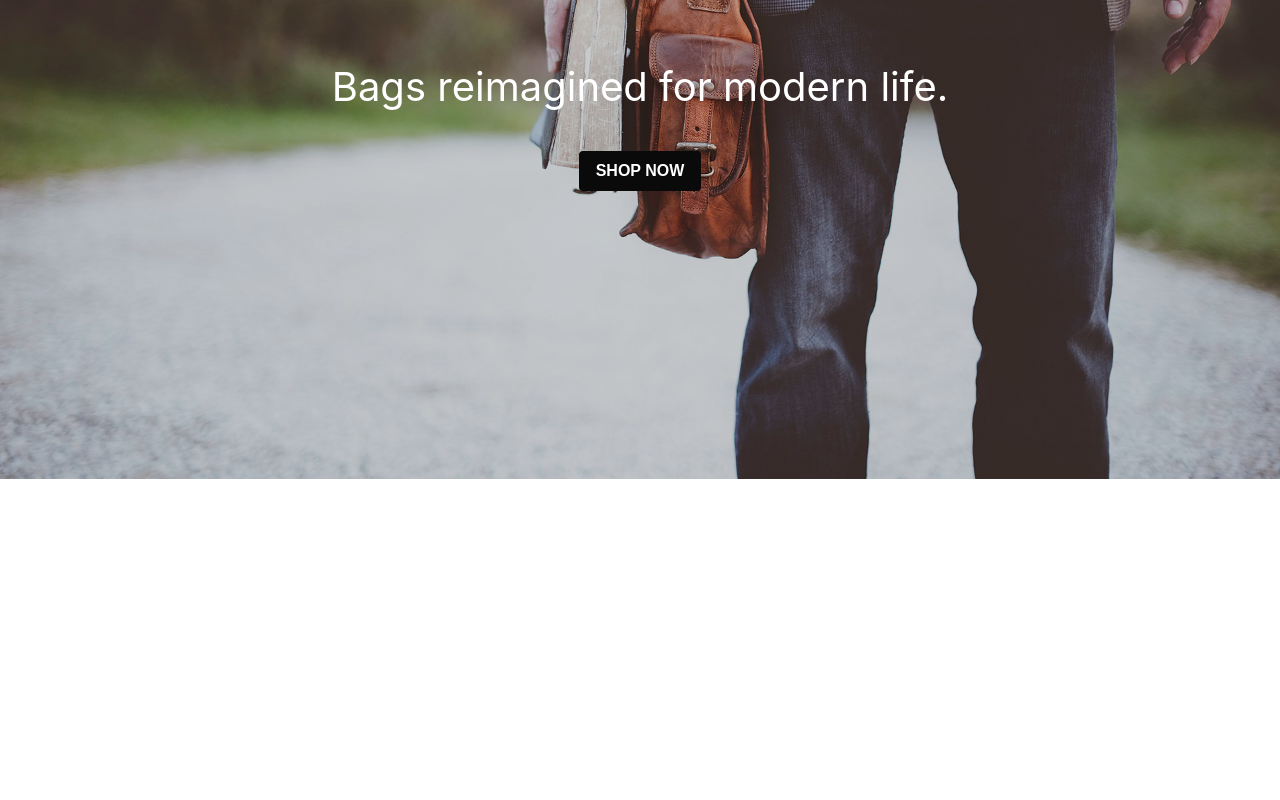
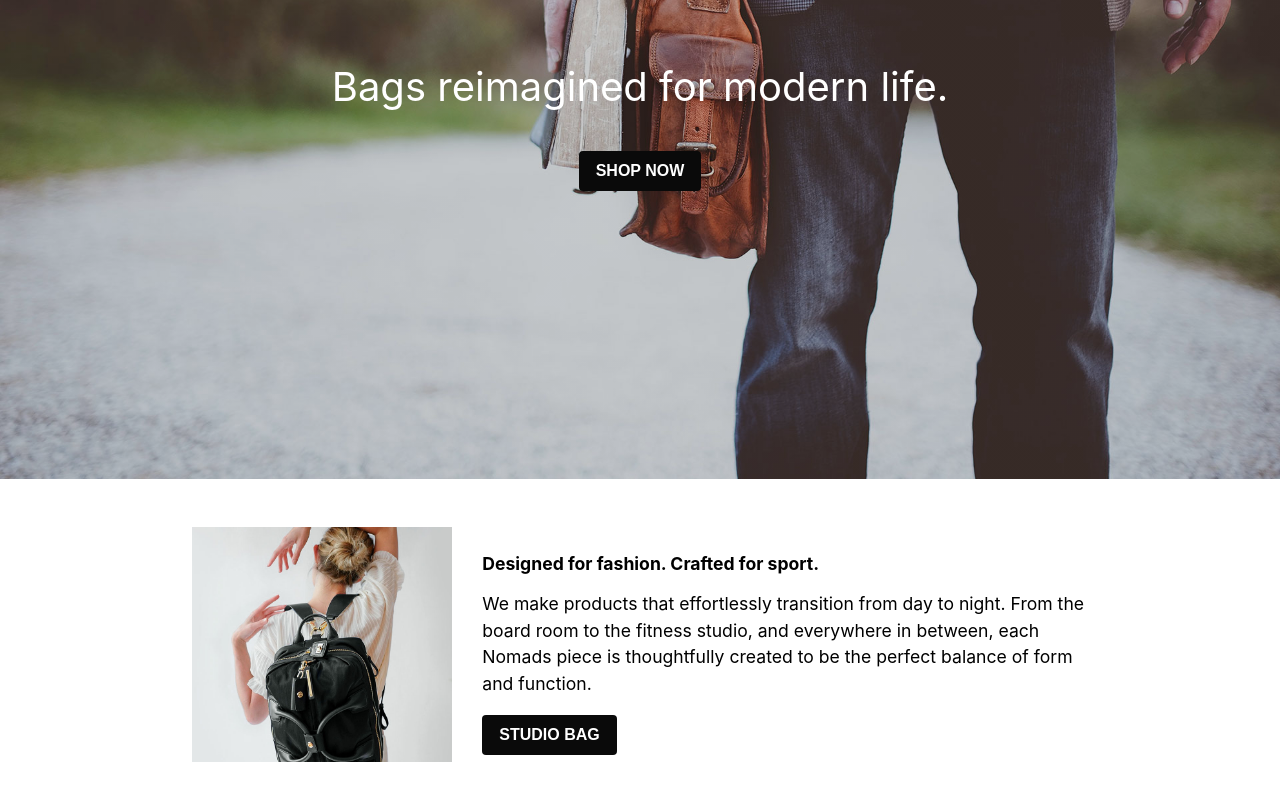
Before and after one commit to raynoel/stripe, a React (Create React App) app in the folder frontend/: page / in a window 1280 px wide. Shown: the part 332-1132 px from the top of the page. Before the commit the page ends 811 px from the top, so only its background shows below. Built offline with nearby package versions, Linux system fonts and the light colour scheme; the HTML template or start-up script is replaced by a standard one.

Commit message:
0208 Ajout Main-section

```diff
--- a/frontend/package.json
+++ b/frontend/package.json
@@ -10,7 +10,7 @@
     "node-sass": "^7.0.1",
     "react": "^17.0.2",
     "react-dom": "^17.0.2",
-    "react-router-dom": "^6.2.1",
+    "react-router-dom": "5.2.0",
     "react-scripts": "5.0.0",
     "web-vitals": "^2.1.4"
   },
--- a/frontend/src/App.js
+++ b/frontend/src/App.js
@@ -1,12 +1,14 @@
 import Header from './components/header/header.jsx'
 import Hero from './components/hero/hero.jsx'
+import MainSection from './components/main-section/main-section.jsx'
 import './App.scss';
 
 function App() {
   return (
     <div className="App">
-    <Header />
-    <Hero />
+      <Header />
+      <Hero />
+      <MainSection />
     </div>
   );
 }
--- /dev/null
+++ b/frontend/src/components/main-section/main-section.jsx
@@ -0,0 +1,31 @@
+// Affiche un rectangle qui couvre environ 50% de la hauteur de la page et contenat un produit vedette
+// Affiche une photo a gauche et un titre + légende + bouton à droite
+import React from 'react';
+import { withRouter } from 'react-router-dom';
+import studioBag from '../../assets/studio-bag.jpg';
+import './main-section.scss';
+
+const MainSection = ({ history }) => {
+  return (
+    <div className='main-section-container'>
+      <div className='main-section-middle'>
+        {/* image dans la case de gauche */}
+        <div className='ms-m-image'>
+          <img src={studioBag} alt='studio bag'/>
+        </div>
+        {/*  titre + légende + bouton  */}
+        <div className='ms-m-description'>
+          <h2>Designed for fashion. Crafted for sport.</h2>
+          <p>We make products that effortlessly transition from day to night.
+            From the board room to the fitness studio, and everywhere in between,
+            each Nomads piece is thoughtfully created to be the perfect balance of
+            form and function.
+          </p>
+          <button className='button is-black' id='shop-now' onClick={()=> history.push('/product/1')}>STUDIO BAG</button>
+        </div>
+      </div>
+    </div>
+  );
+}
+
+export default withRouter(MainSection);
--- /dev/null
+++ b/frontend/src/components/main-section/main-section.scss
@@ -0,0 +1,31 @@
+.main-section-container {
+  width: 70%;
+  margin: 3rem auto;
+
+  h2 { font-size: 1.1rem; }
+
+  .ms-m-description {
+    p {
+      font-size: 0.933rem;
+      line-height: 1.5;
+    }
+  }
+
+  // Modifie la main-middle-section pour les desktops
+  @media(min-width: 1024px) {
+    .main-section-middle {
+      display: flex;
+      justify-content: space-between;
+
+      .ms-image {
+        max-width: 545px;
+        flex: 1 0 545px;
+      }
+      .ms-m-description {
+        margin-left: 30px;
+        align-self: center;
+        p { font-size: 1.1rem; }
+      }
+    }
+  }
+}
```
Also changed, not shown: 1 other file (tests, documents, lock files or other folders).
